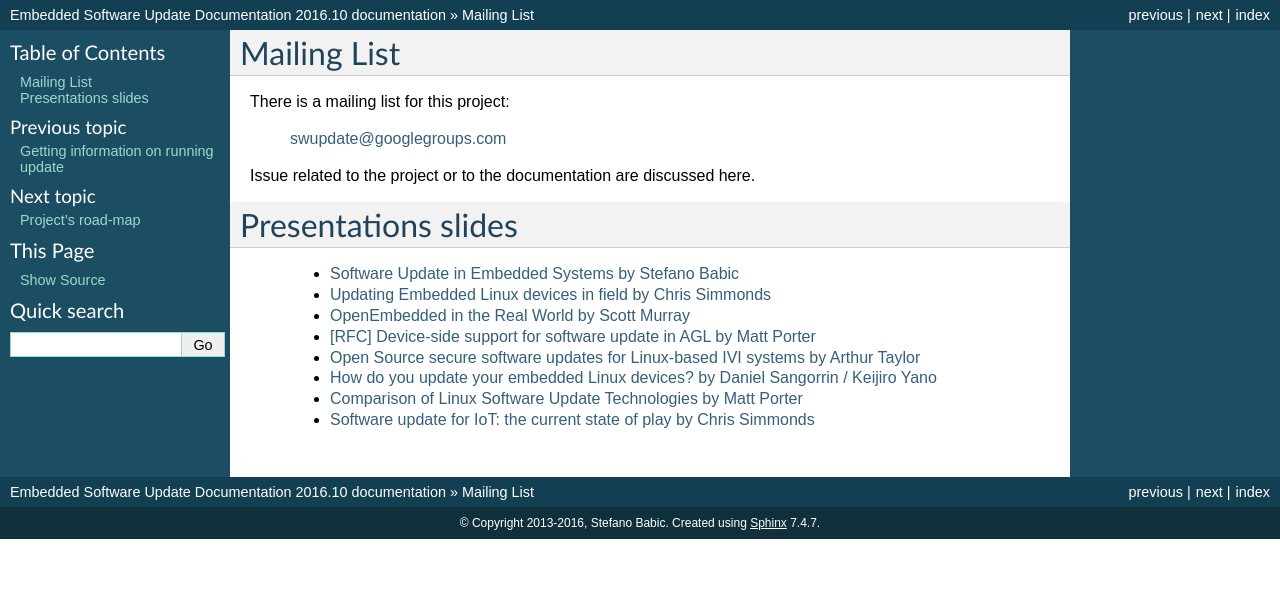
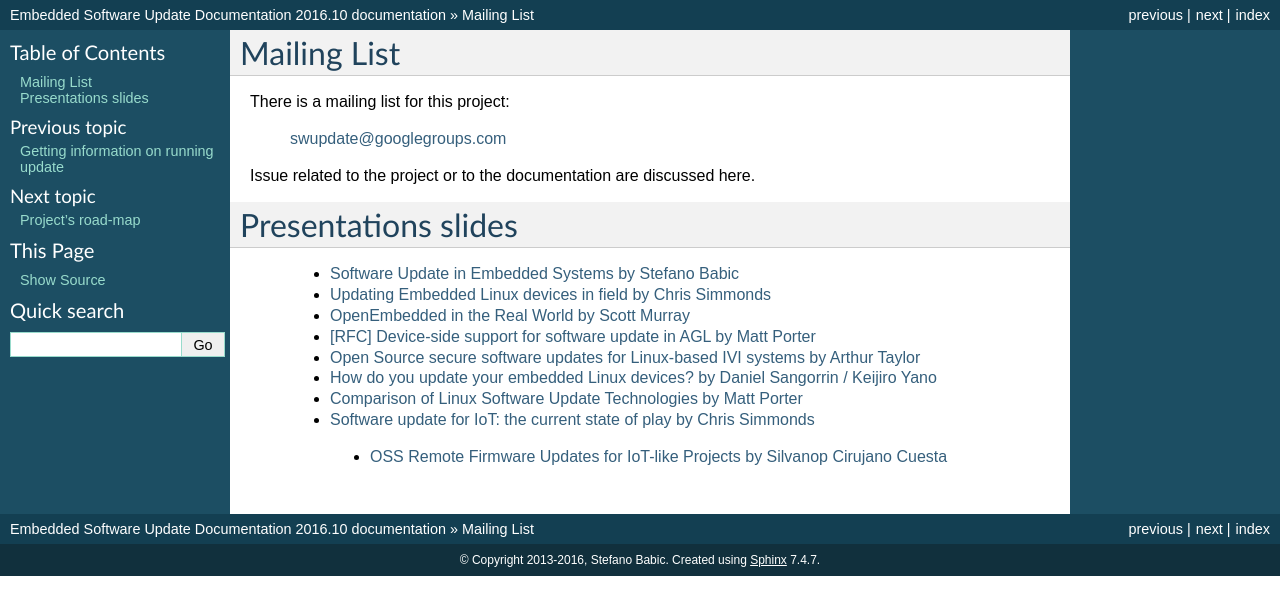
Before and after one commit to sbabic/swupdate, a Sphinx documentation site: the page built from doc/source/help_and_support.rst, in a window 1280 px wide. Shown: the top 615 px of the page. Built offline with Sphinx 7.4.7, drawn with Linux system fonts in a browser that asks for light colours; formulas are drawn with MathJax 3.

Commit message:
doc: Updated list of presentation after ELCE 2016
Signed-off-by: Stefano Babic <sbabic@denx.de>

```diff
--- a/doc/source/help_and_support.rst
+++ b/doc/source/help_and_support.rst
@@ -20,3 +20,4 @@ Presentations slides
        - `How do you update your embedded Linux devices? by Daniel Sangorrin / Keijiro Yano <http://events.linuxfoundation.org/sites/events/files/slides/linuxcon-japan-2016-softwre-updates-sangorrin.pdf>`_
        - `Comparison of Linux Software Update Technologies by Matt Porter <http://events.linuxfoundation.org/sites/events/files/slides/Comparison%20of%20Linux%20Software%20Update%20Technologies_0.pdf>`_
        - `Software update for IoT: the current state of play by Chris Simmonds <http://de.slideshare.net/chrissimmonds/software-update-for-iot-the-current-state-of-play>`_
+        - `OSS Remote Firmware Updates for IoT-like Projects by Silvanop Cirujano Cuesta <http://events.linuxfoundation.org/sites/events/files/slides/OSS_Remote_Firmware_Updates_for_IoT-like_Projects.pdf>`_
```
